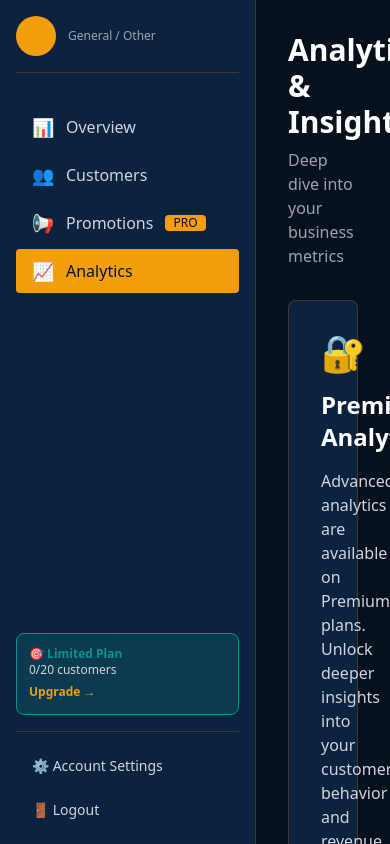
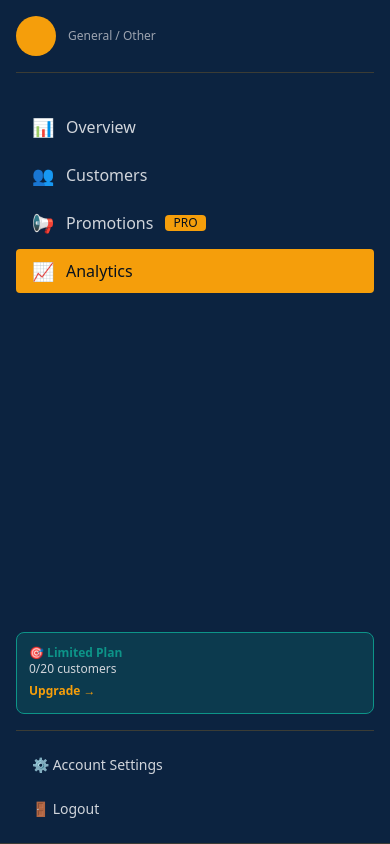
Before and after one commit to jira54/campo, a Django app: page /analytics/ in a window 390 px wide. Run offline with Django 5.2, Linux system fonts and the light colour scheme; the visitor is signed in with stand-in values (Sample User, id 1); data that the repository does not hold is empty; some libraries are stand-ins or nearby versions.

Commit message:
Responsiveness

```diff
--- a/templates/dashboard/overview.html
+++ b/templates/dashboard/overview.html
@@ -3,7 +3,7 @@
 {% block title %}Dashboard - CampoPawa{% endblock %}
 
 {% block content %}
-<div class="flex h-screen">
+<div class="flex flex-col md:flex-row min-h-screen">
     {% include 'partials/sidebar.html' %}
 
     <div class="flex-1 overflow-auto bg-deep">
--- a/templates/partials/sidebar.html
+++ b/templates/partials/sidebar.html
@@ -1,4 +1,4 @@
-<div class="w-64 bg-navy border-r border-gold border-opacity-20 h-screen p-4 flex flex-col">
+<div class="w-full md:w-64 bg-navy border-b md:border-r md:border-b-0 border-gold border-opacity-20 h-auto md:h-screen p-4 flex flex-col md:sticky top-0 z-10">
     <div class="mb-8 pb-4 border-b border-gold border-opacity-20">
         <div class="flex items-center gap-3">
             <div class="w-10 h-10 rounded-full bg-gold text-deep font-bold flex items-center justify-center">
```
